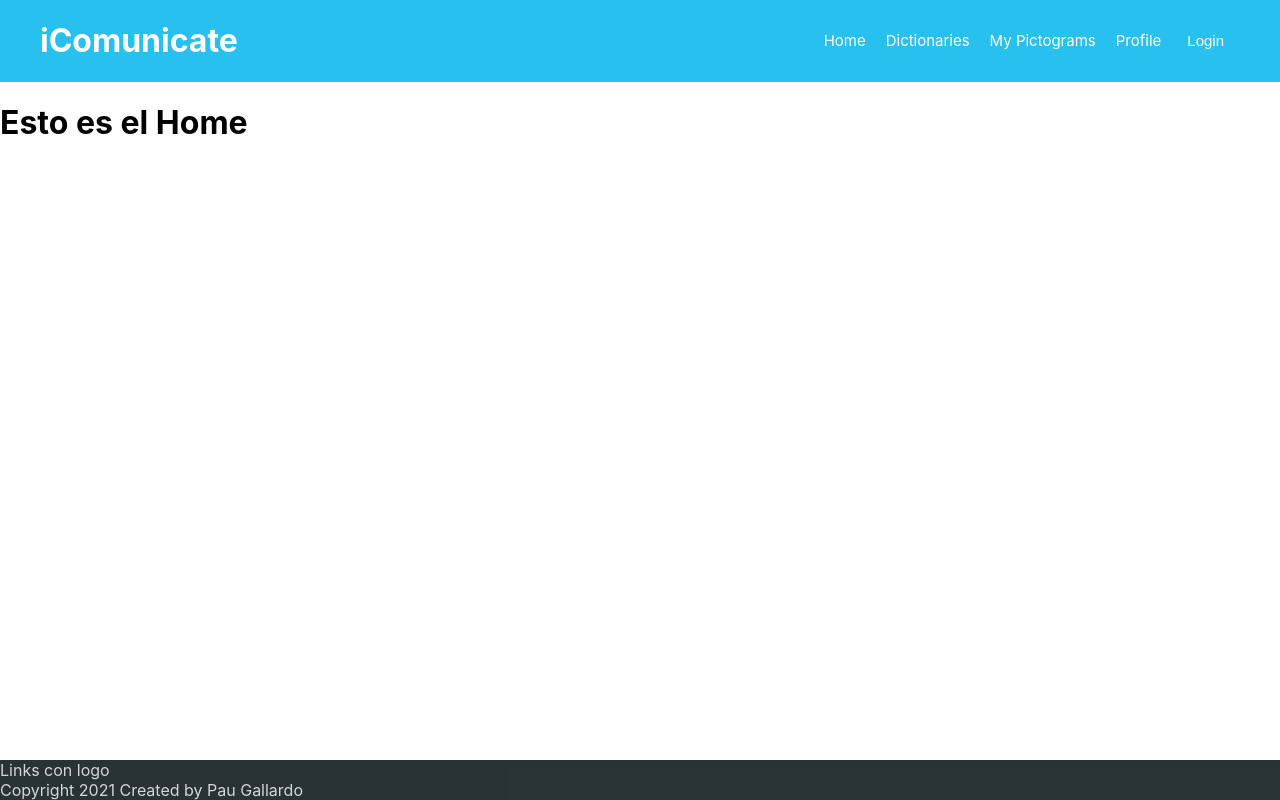
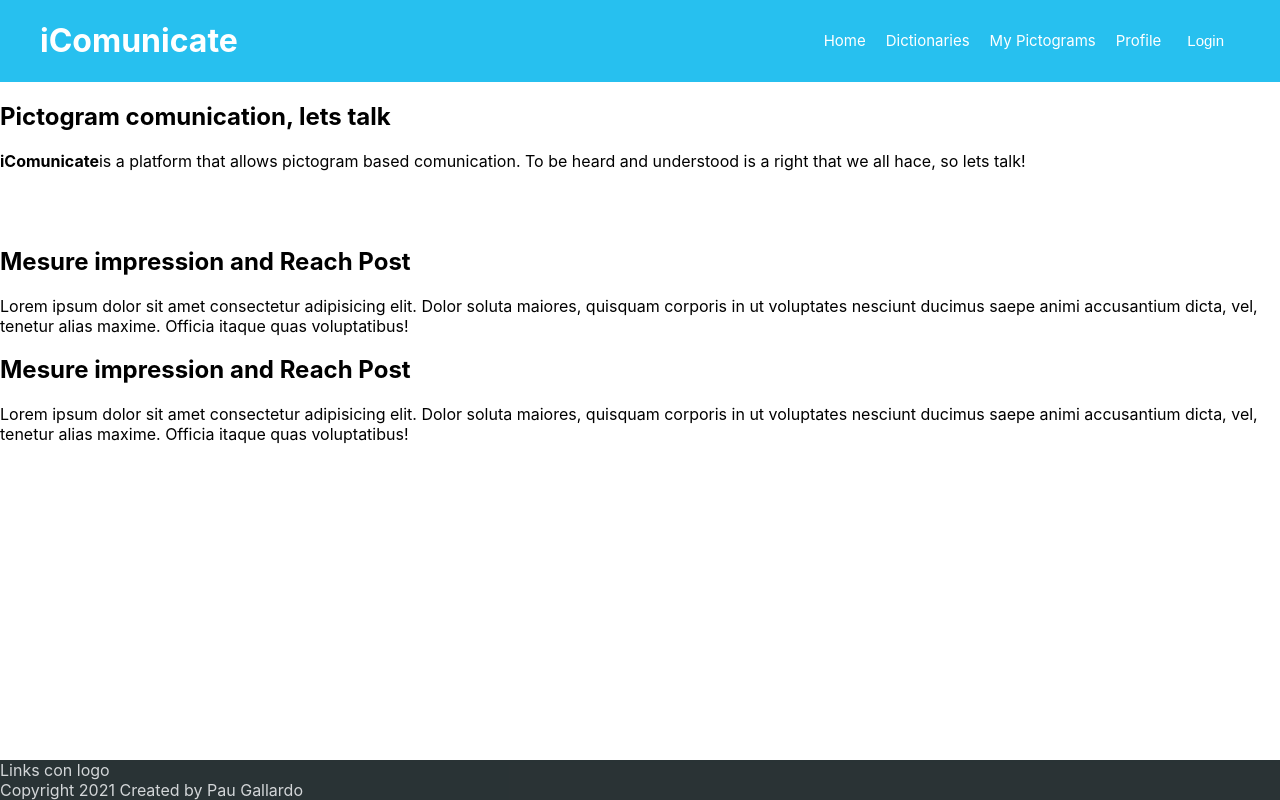
Before and after one commit to pablongo/skylab-projects, a Next.js app in the folder icomunicate-pau-gallardo/: page / in a window 1280 px wide. Built offline with nearby package versions, Linux system fonts and the light colour scheme; no server answers.

Commit message:
Set up index structure

```diff
--- a/icomunicate-pau-gallardo/components/createPictogram.jsx
+++ b/icomunicate-pau-gallardo/components/createPictogram.jsx
@@ -31,7 +31,7 @@ export default function CreatePictogram() {
       redirect: 'follow',
     };
 
-    fetch('http://localhost:3000/api/handlers/pictogramHandler', requestOptions);
+    await fetch('http://localhost:3000/api/handlers/pictogramHandler', requestOptions);
   }
   return (
     <section className={styles.create__page}>
--- a/icomunicate-pau-gallardo/pages/index.jsx
+++ b/icomunicate-pau-gallardo/pages/index.jsx
@@ -3,7 +3,47 @@ import React from 'react';
 export default function Home() {
   return (
     <>
-      <h1>Esto es el Home</h1>
+      <section>
+        <div>
+          <h1>Pictogram comunication, lets talk</h1>
+          <p>
+            <strong>iComunicate</strong>
+            is a platform that allows
+            pictogram based comunication. To be heard and understood
+            is a right that we all hace, so lets talk!
+          </p>
+        </div>
+        <div>
+          <img src="" alt="" />
+          <img src="" alt="" />
+        </div>
+      </section>
+      <section>
+        <img src="" alt="" />
+        <article>
+          <h2>Mesure impression and Reach Post</h2>
+          <p>
+            Lorem ipsum dolor sit amet consectetur adipisicing elit.
+            Dolor soluta maiores, quisquam corporis in ut voluptates nesciunt
+            ducimus saepe animi accusantium dicta, vel, tenetur alias maxime.
+            Officia itaque quas voluptatibus!
+
+          </p>
+        </article>
+      </section>
+      <section>
+        <article>
+          <h2>Mesure impression and Reach Post</h2>
+          <p>
+            Lorem ipsum dolor sit amet consectetur adipisicing elit.
+            Dolor soluta maiores, quisquam corporis in ut voluptates nesciunt
+            ducimus saepe animi accusantium dicta, vel, tenetur alias maxime.
+            Officia itaque quas voluptatibus!
+
+          </p>
+        </article>
+        <img src="" alt="" />
+      </section>
     </>
   );
 }
--- a/icomunicate-pau-gallardo/pages/myPictograms.jsx
+++ b/icomunicate-pau-gallardo/pages/myPictograms.jsx
@@ -1,14 +1,14 @@
 import React from 'react';
-import Link from 'next/link';
 import { useSession, getSession } from 'next-auth/client';
+import { useRouter } from 'next/router';
 
 import User from '../models/userModel';
-
 import Pictogram from '../components/Pictogram';
 import CreatePictogram from '../components/createPictogram';
 
 export default function myPictograms({ userPictogramList }) {
   const [session] = useSession();
+
   return (
     <>
       {session && <CreatePictogram />}
```
